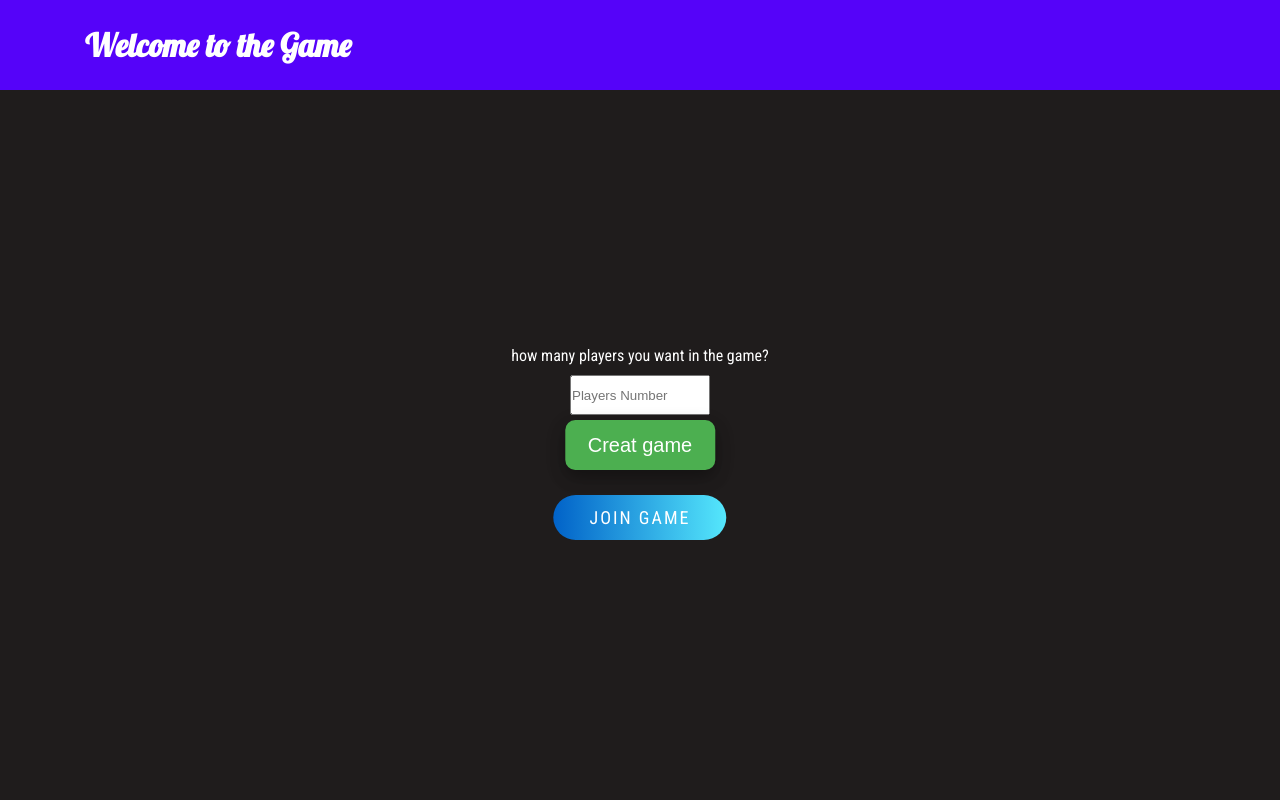
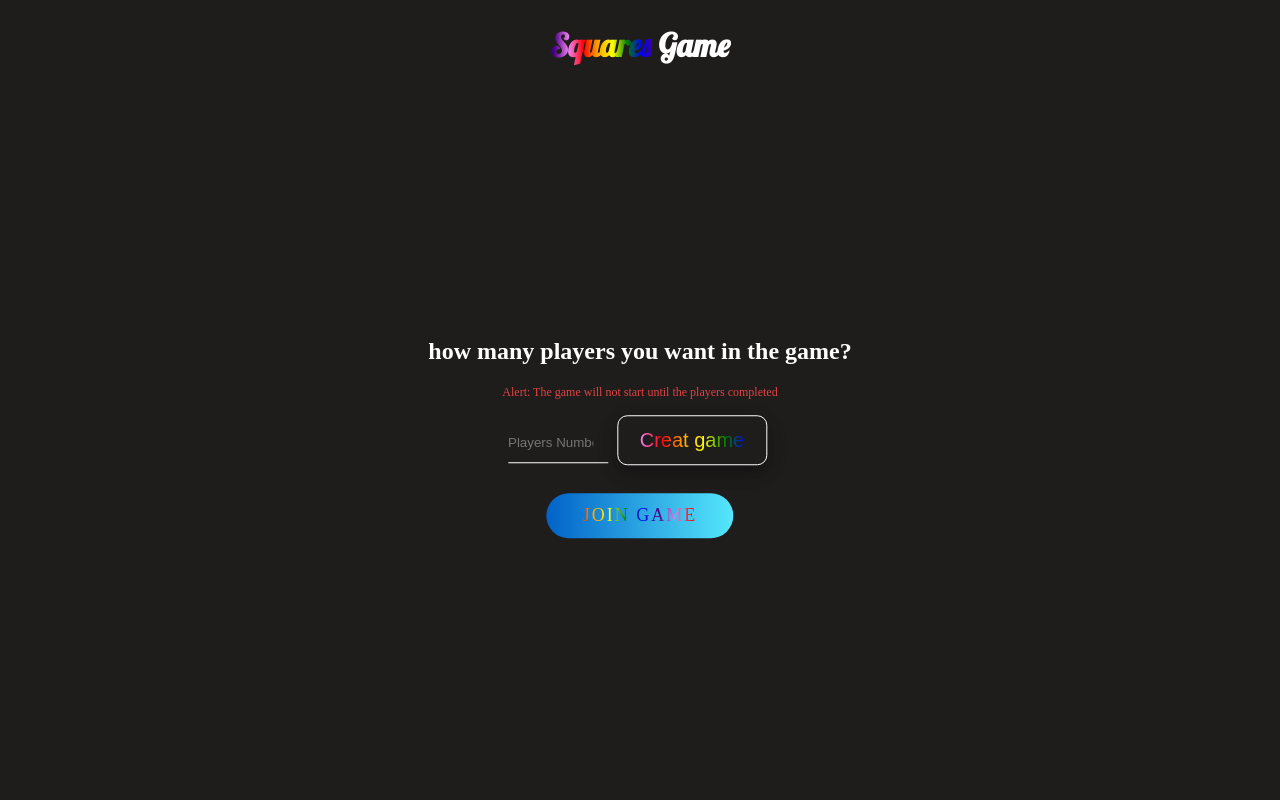
Before and after one commit to karamfarhan/SquaresGgame, a Django app: page / in a window 1280 px wide. Run offline with Django 4.2, Linux system fonts and the light colour scheme.

Commit message:
update the style css

```diff
--- a/game/templates/game/home.html
+++ b/game/templates/game/home.html
@@ -2,28 +2,23 @@
 
 <header>
   <div class="container">
-    <h1>Welcome to the Game</h1>
+    <h1 class=""><span class="text-rainbow-animation">Squares</span> Game</h1>
   </div>
 </header>
 
 <section id="landing">
   <div class="content">
     <form id="creat_game" method="POST">
-      <P style="color: white; margin: 10px;">how many players you want in the game?</P>
+      <h2>how many players you want in the game?</h2>
+      <p>Alert: The game will not start until the players completed</p>
       {% csrf_token %}
-      <input style="height: 40px ; width: 140px;" id="player_num" type="Number" placeholder="Players Number"
+      <input id="player_num" type="Number" placeholder="Players Number"
         name="player_num" required />
-      <div>
-        <span></span>
-        <span></span>
-        <span></span>
-        <span></span>
-      </div>
-      <button type="submit">Creat game</button>
+      <button class="text-rainbow-animation" type="submit">Creat game</button>
     </form>
     <div class="container">
       <div id="game_id"></div>
-      <a href="{% url 'game:join'%}"> Join Game</a>
+      <a class="" href="{% url 'game:join'%}"><span class="text-rainbow-animation">Join Game</span></a>
     </div>
   </div>
 </section>
--- a/static/css/main.css
+++ b/static/css/main.css
@@ -56,11 +56,13 @@ a {
 }
 
 body {
-  font-family: "Roboto Condensed", sans-serif;
+  font-family:arial rgb(255, 255, 255);
+  /* font-family: "Roboto Condensed", sans-serif; */
   background: rgb(41, 36, 36);
 
   background-repeat: no-repeat;
   /* position: relative; */
+
 }
 body::before {
   content: "";
@@ -76,9 +78,9 @@ body::before {
 /*header*/
 header {
   width: 100%;
-  background-color: #5503f9;
-  /* border: 2px solid #e123f6; */
-  /* box-shadow: rgba(228, 121, 247, 0.582) 0px 14px 28px, rgba(249, 0, 145, 0.22) 0px 10px 10px; */
+  /* background-color: #5503f9; */
+  /* border: 2px solid #e123f6;
+  box-shadow: rgba(228, 121, 247, 0.582) 0px 14px 28px, rgba(249, 0, 145, 0.22) 0px 10px 10px; */
 }
 header .container {
   min-height: 90px;
@@ -87,19 +89,39 @@ header .container {
 }
 
 header h1 {
-  color: white;
-  font-family: "Lobster", cursive;
+  margin: auto;
+  /* color: white; */
+  font-family: "Lobster", cursive !important;
   user-select: none;
-  /* border-radius: 5%;
+  border-radius: 40%;
   padding: 5px;
-  background-color: #ffffff;
-  color: #000000;
-  box-shadow: 0 0 5px #ffffff,
-              0 0 25px #ffffff,
-              0 0 50px #ffffff,
-              0 0 200px #fcfcfc; */
+  background-color: rgb(31, 28, 28);
+  color: #ffffff;
+  /* box-shadow: 0 0 5px #7635f6e8,
+              0 0 25px #a919f7,
+              0 0 50px #e963c5fd,
+              0 0 200px #a6ff01ec,
+              0 0 300px #0afcd0fe,
+              0 0 500px #199bf7f0,
+              200px 500px 150px 20px #6319f7e3,
+              -200px 500px 150px 20px #6319f7e3,
+              200px 200px 150px 20px #6319f7e3,
+              -600px 200px 150px 20px #6319f7e3,
+              -600px 650px 150px 20px #6319f7e3,
+              600px 600px 150px 20px #6319f7e3,
+              600px 200px 150px 20px #6319f7e3,
+              -200px 100px 150px 20px #6319f7e3,
+
+              80px 660px 150px 20px #f71950e3,
+              -350px 600px 150px 20px #f71950e3,
+              400px 100px 150px 20px #f71950e3,
+              -350px 350px 150px 20px #f71950e3,
+              -700px 500px 150px 20px #f71950e3,
+              400px 400px 150px 20px #f71950e3,
+              700px 20px 150px 20px #f71950e3,
+              -700px 30px 150px 20px #f71950e3; */
+
 }
-/*landing*/
 section {
   position: relative;
   min-height: calc(100vh - 90px);
@@ -155,6 +177,7 @@ button {
   font-size: 20px;
   transition: opacity 0.3s;
   background-color: #4caf50;
+  border: 1px solid white;
 }
 button:hover {
   opacity: 0.7;
@@ -164,9 +187,10 @@ button:hover {
 #game_id {
   margin: 10px 0;
   color: #fff;
+  font-size: 20px;
 }
 #game_id span {
-  font-size: 18px;
+  font-size: 28px;
   color: rgb(50, 216, 50);
 }
 /*************loging***********/
@@ -174,14 +198,17 @@ section .content {
   animation: up 1s;
 }
 section#login {
-  background: linear-gradient(to right, #494676c9, #4a4576);
+  background-color:rgb(31, 28, 28);
+  /* background: linear-gradient(to right, #6319f7e3, #f71950e3); */
   min-height: 100vh;
+
 }
-section#login p span {
-  font-size: 40px;
+section#login span {
+  font-size: 20px;
+  color: white;
 }
 section#login p {
-  font-size: 20px;
+  font-size: 40px;
   color: #fff;
   margin-bottom: 20px;
 }
@@ -197,50 +224,89 @@ section#login form div {
 section#login form input:not(input[type="color"]) {
   padding: 10px;
   width: 100%;
+  background-color: transparent;
+  color: white;
 }
+section#login form input:not(input[type="color"]):hover {
+
+  color: rgb(5, 220, 19);
+  /* background-color: #af4c61; */
+  transition: 1s;
+}
+
 section#login form input[type="color"] {
   width: 100%;
   border: none;
   height: 50px;
 }
+
+
+
+.text-rainbow-animation {
+  /* font-family:arial black; */
+  /* font-size:70px; */
+  background-image:
+  linear-gradient(to right, red,orange,yellow,green,blue,indigo,violet, red);
+  -webkit-background-clip: text;
+  -webkit-text-fill-color: transparent;
+  animation: rainbow-animation 700s linear infinite;
+}
+
+@keyframes rainbow-animation {
+    to {
+        background-position: 4500vh;
+    }
+}
+
+
+
 section#login form label {
   display: inline-block;
-  color: #fff;
   font-size: 30px;
   margin-bottom: 10px;
 }
+
+
+
+
+
 section#login form button {
   margin-top: 10px;
   margin-right: auto;
   margin-left: auto;
+  border: 1px solid white
 }
 section#login form div span:last-of-type {
   right: 0;
   bottom: 0;
   height: 0%;
   width: 3px;
+  background-color: red;
 }
 section#login form div span:nth-child(2) {
   left: 0;
   bottom: 0;
   height: 0%;
   width: 3px;
+  background-color: green;
 }
 section#login form div span:nth-child(3) {
   top: 0;
   left: 0;
   height: 3px;
   width: 0%;
+  background-color: #e123f6;
 }
 section#login form div span:nth-child(4) {
   bottom: 0;
   right: 0;
   width: 0%;
   height: 3px;
+  background-color: blue;
 }
 section#login form span {
   position: absolute;
-  background-color: #4caf50;
+  /* background-color: #af4c61; */
   transition: 1s;
 }
 section#login form div:hover span:last-of-type {
@@ -462,3 +528,34 @@ ul li span:nth-child(1) {
   transition: .3s;
   line-height: 1.2;
 }
+
+#creat_game p {
+  color: rgb(227, 67, 67);
+  padding-bottom: 10px;
+  font-size: 12px;
+}
+#creat_game h2 {
+  color: white;
+  padding-bottom: 20px;
+}
+#player_num {
+  width: 100px;
+  height: 40px;
+  border: none;
+  background-color: transparent;
+  border-bottom: 1px solid rgb(255, 255, 255);
+  color: white;
+  -webkit-appearance: none;
+  /* margin: 0; */
+  margin-bottom: 10px;
+  -moz-appearance: textfield;
+
+}
+
+
+
+
+.error-message {
+  color: red;
+  font-size: small;
+}
```
Also changed, not shown: game/templates/game/join.html (+8 -9 lines).
